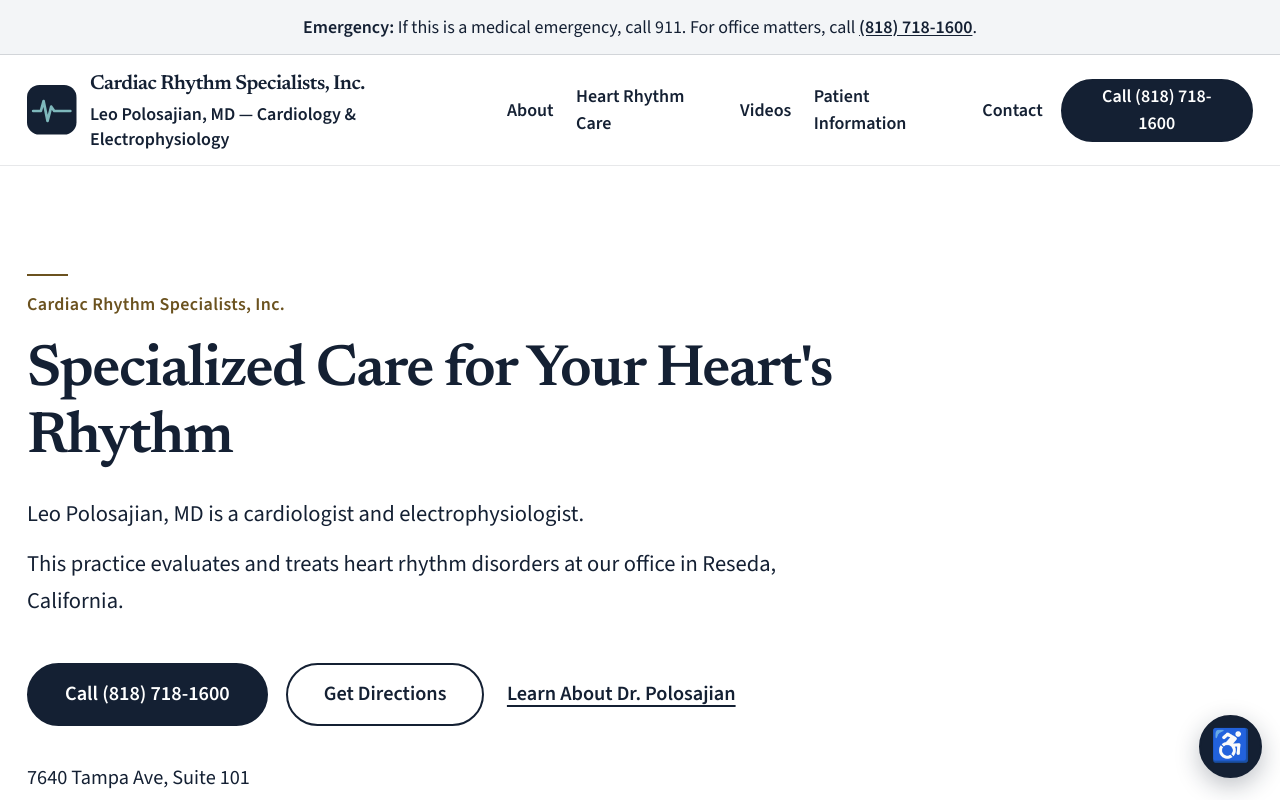
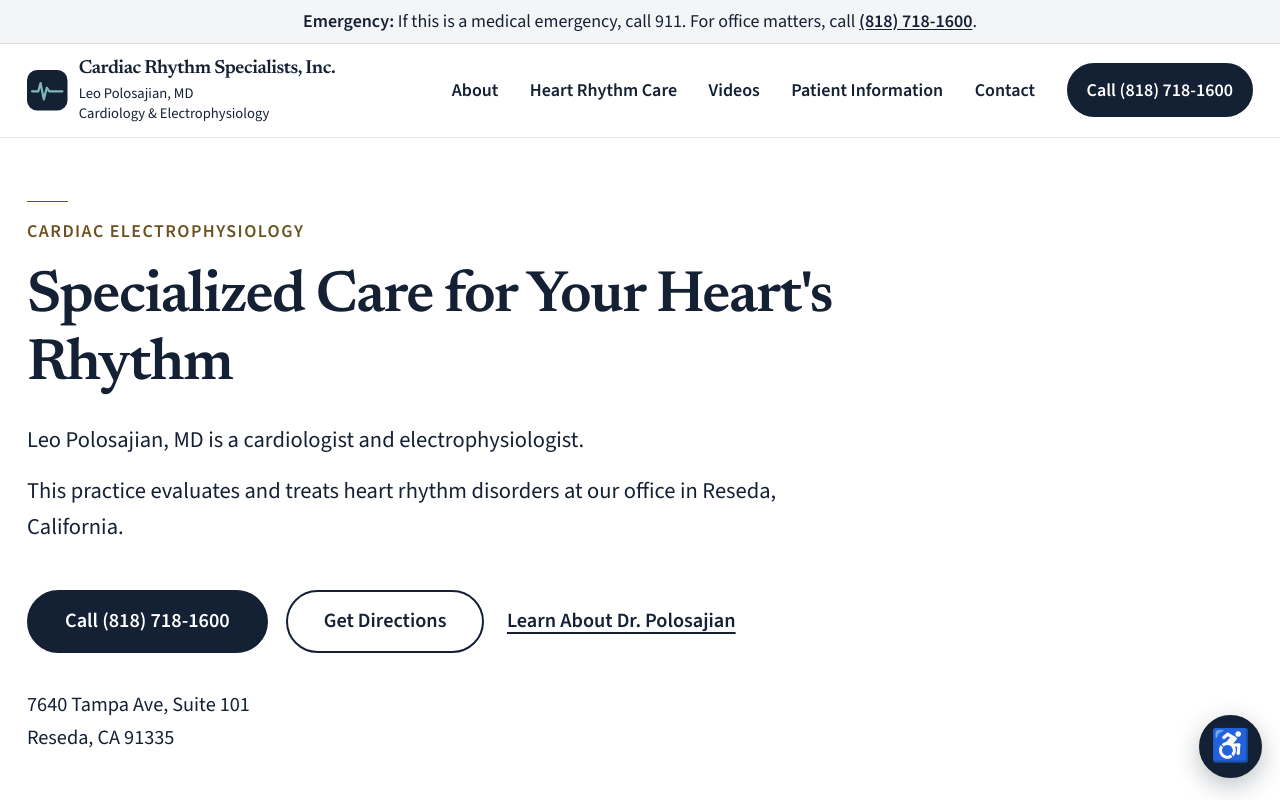
Before and after one commit to iconicmomentsllc-creator/cardiac-rhythm-specialists, a React (Vite) app: page / in a window 1280 px wide. Shown: the top 800 px of the page. Built offline with nearby package versions, Linux system fonts and the light colour scheme.

Commit message:
Finalize website design before domain launch

```diff
--- a/src/components/Header.tsx
+++ b/src/components/Header.tsx
@@ -11,11 +11,15 @@
   { hash: 'contact', label: 'Contact' },
 ] as const
 
+const headerCallClass =
+  'btn btn-primary min-h-12 whitespace-nowrap px-4 text-base'
+
 export function Header() {
   const [open, setOpen] = useState(false)
   const location = useLocation()
   const onHome = location.pathname === '/'
   const menuButtonRef = useRef<HTMLButtonElement>(null)
+  const activeHash = location.hash.replace('#', '')
 
   useEffect(() => {
     document.body.style.overflow = open ? 'hidden' : ''
@@ -35,6 +39,17 @@
     return () => document.removeEventListener('keydown', onKeyDown)
   }, [open])
 
+  useEffect(() => {
+    const media = window.matchMedia('(min-width: 1280px)')
+    function onChange(event: MediaQueryListEvent) {
+      if (event.matches) {
+        setOpen(false)
+      }
+    }
+    media.addEventListener('change', onChange)
+    return () => media.removeEventListener('change', onChange)
+  }, [])
+
   function sectionHref(hash: string) {
     return onHome ? `#${hash}` : `${import.meta.env.BASE_URL}#${hash}`
   }
@@ -43,50 +58,55 @@
     setOpen(false)
   }
 
+  function navClass(hash: string) {
+    const active = activeHash === hash
+    return [
+      'inline-flex min-h-12 items-center whitespace-nowrap text-base font-semibold text-navy',
+      active
+        ? 'underline decoration-gold decoration-[1.5px] underline-offset-[10px]'
+        : 'hover:underline hover:decoration-gold hover:decoration-[1.5px] hover:underline-offset-[10px]',
+    ].join(' ')
+  }
+
   return (
     <header className="sticky top-0 z-40 border-b border-navy/10 bg-white">
-      <div className="mx-auto max-w-6xl px-4 py-3 sm:px-6">
-        <div className="flex items-center justify-between gap-4">
+      <div className="mx-auto max-w-[1280px] px-4 sm:px-6">
+        <div className="flex flex-col gap-2.5 py-2.5 sm:flex-row sm:items-center sm:justify-between sm:gap-6 sm:py-3">
           <Link
             to="/"
-            className="min-w-0 rounded-sm"
+            className="min-w-0 rounded-sm xl:shrink-0"
             aria-label="Cardiac Rhythm Specialists, Inc. home"
             onClick={closeMenu}
           >
             <Logo />
           </Link>
 
-          <nav aria-label="Primary" className="hidden items-center gap-5 xl:flex">
+          <div className="hidden min-w-0 items-center gap-7 xl:flex">
+            <nav aria-label="Primary" className="flex items-center gap-7">
               {navItems.map((item) => (
                 <a
                   key={item.hash}
                   href={sectionHref(item.hash)}
-                className="inline-flex min-h-12 items-center text-base font-semibold text-navy hover:underline hover:decoration-gold hover:underline-offset-4"
+                  className={navClass(item.hash)}
+                  aria-current={activeHash === item.hash ? 'true' : undefined}
                 >
                   {item.label}
                 </a>
               ))}
             </nav>
-
-          <a
-            href={practice.phoneTel}
-            className="btn btn-primary hidden px-5 text-base max-xl:hidden xl:inline-flex"
-          >
+            <a href={practice.phoneTel} className={`${headerCallClass} shrink-0`}>
               Call {practice.phoneDisplay}
             </a>
           </div>
 
-        <div className="mt-3 flex items-stretch gap-3 xl:hidden">
-          <a
-            href={practice.phoneTel}
-            className="btn btn-primary min-w-0 flex-1 px-3 text-base"
-          >
+          <div className="flex items-center gap-2.5 xl:hidden">
+            <a href={practice.phoneTel} className={`${headerCallClass} min-w-0 flex-1 sm:flex-none`}>
               Call {practice.phoneDisplay}
             </a>
             <button
               ref={menuButtonRef}
               type="button"
-            className="btn btn-secondary shrink-0 px-4 text-base"
+              className="btn btn-secondary min-h-12 shrink-0 px-4 text-base"
               aria-label={open ? 'Close menu' : 'Open menu'}
               aria-expanded={open}
               aria-controls="mobile-nav"
@@ -96,17 +116,20 @@
             </button>
           </div>
         </div>
+      </div>
 
       <div
         id="mobile-nav"
-        className={open ? 'border-t border-navy/10 bg-white px-4 py-5 xl:hidden' : 'hidden'}
+        className={open ? 'border-t border-navy/10 bg-white xl:hidden' : 'hidden'}
       >
+        <div className="mx-auto max-w-[1280px] px-4 py-4 sm:px-6">
           <nav aria-label="Mobile" className="flex flex-col gap-1">
             {navItems.map((item) => (
               <a
                 key={item.hash}
                 href={sectionHref(item.hash)}
                 className="flex min-h-14 items-center rounded-xl px-3 text-lg font-semibold text-navy hover:bg-cream"
+                aria-current={activeHash === item.hash ? 'true' : undefined}
                 onClick={closeMenu}
               >
                 {item.label}
@@ -124,6 +147,7 @@
             Close menu
           </button>
         </div>
+      </div>
     </header>
   )
 }
--- a/src/components/Hero.tsx
+++ b/src/components/Hero.tsx
@@ -3,8 +3,10 @@
 export function Hero() {
   return (
     <section id="home" className="bg-white">
-      <div className="mx-auto max-w-6xl px-4 py-16 sm:px-6 sm:py-20 lg:py-24">
-        <p className="section-label">{practice.legalName}</p>
+      <div className="mx-auto max-w-[1280px] px-4 pt-10 pb-16 sm:px-6 sm:pt-12 sm:pb-20 lg:pt-14 lg:pb-20">
+        <p className="section-label uppercase tracking-[0.08em]">
+          Cardiac Electrophysiology
+        </p>
         <h1 className="mt-4 max-w-3xl font-serif text-[clamp(2.25rem,5vw,3.25rem)] font-semibold tracking-tight text-navy lg:leading-[1.15]">
           Specialized Care for Your Heart&apos;s Rhythm
         </h1>
--- a/src/components/Logo.tsx
+++ b/src/components/Logo.tsx
@@ -1,10 +1,12 @@
+import { practice } from '../data/practice'
+
 export function Logo() {
   return (
-    <span className="flex min-w-0 items-center gap-2 sm:gap-3">
+    <span className="flex min-w-0 items-center gap-2.5">
       <svg
         aria-hidden="true"
         viewBox="0 0 40 40"
-        className="h-10 w-10 shrink-0 sm:h-11 sm:w-11"
+        className="h-9 w-9 shrink-0"
       >
         <rect width="40" height="40" rx="10" className="fill-navy" />
         <path
@@ -16,12 +18,13 @@
           strokeLinejoin="round"
         />
       </svg>
-      <span className="min-w-0 text-left leading-snug">
-        <span className="block font-serif text-base font-semibold tracking-tight text-navy sm:text-lg">
-          Cardiac Rhythm Specialists, Inc.
+      <span className="min-w-0 text-left">
+        <span className="block font-serif text-[1.05rem] font-semibold leading-tight tracking-tight text-navy xl:whitespace-nowrap">
+          {practice.legalName}
         </span>
-        <span className="mt-0.5 block text-[0.95rem] font-semibold leading-snug text-navy sm:text-base">
-          Leo Polosajian, MD — Cardiology & Electrophysiology
+        <span className="mt-0.5 block text-[0.8125rem] font-medium leading-snug text-navy">
+          <span className="block">{practice.physician}</span>
+          <span className="block">{practice.specialty}</span>
         </span>
       </span>
     </span>
--- a/src/layouts/SiteLayout.tsx
+++ b/src/layouts/SiteLayout.tsx
@@ -35,7 +35,7 @@
       </a>
       <p
         role="note"
-        className="border-b border-navy/15 bg-mist px-4 py-3 text-center text-base text-navy"
+        className="border-b border-navy/10 bg-mist px-4 py-2 text-center text-[0.9375rem] leading-snug text-navy sm:text-base"
       >
         <span className="font-semibold text-navy">Emergency: </span>
         If this is a medical emergency, call 911. For office matters, call{' '}
```
Lines whose indentation alone changed are shown as unchanged.
